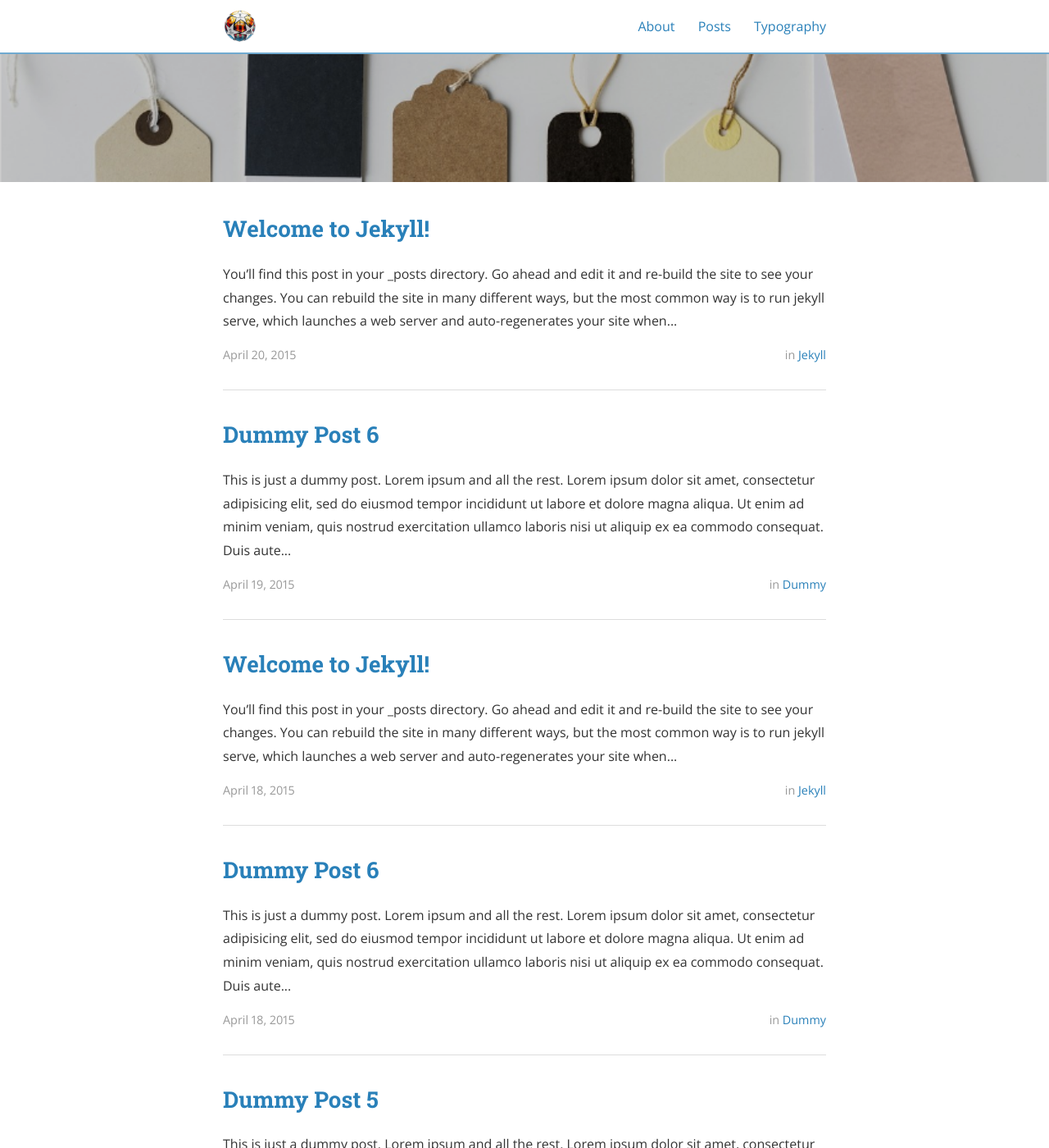
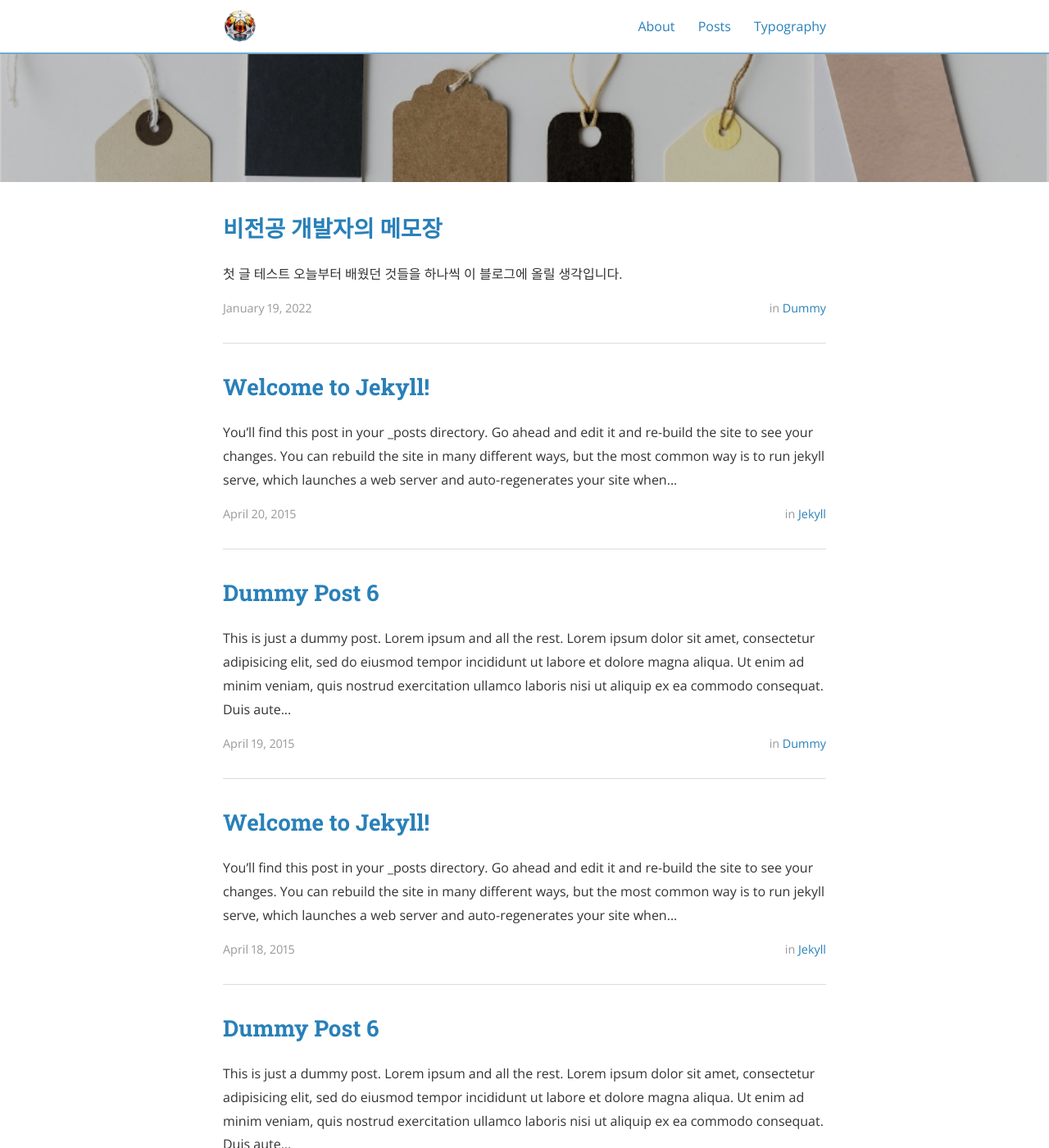
Before and after one commit to junsu1026/junsu1026.github.io, a Jekyll site: the page built from index.html, in a window 1280 px wide and 1400 px high, scrolled down 283 px. Shown: the whole window at 82% size. Built offline with Jekyll 4.4.1, drawn with Linux system fonts in a browser that asks for light colours; nearby versions of some CDN libraries; the list of posts is cut into pages by our own code.

Commit message:
더미 추가

```diff
--- a/_posts/2015-04-18-dummy.md
+++ /dev/null
@@ -1,16 +0,0 @@
----
-layout: post
-title:  "Dummy Post"
-date:   2015-04-18T14:25:52-05:00
-author: Ben Centra
-categories: Dummy
----
-
-This is just a dummy post. Lorem ipsum and all the rest.
-
-Lorem ipsum dolor sit amet, consectetur adipisicing elit, sed do eiusmod
-tempor incididunt ut labore et dolore magna aliqua. Ut enim ad minim veniam,
-quis nostrud exercitation ullamco laboris nisi ut aliquip ex ea commodo
-consequat. Duis aute irure dolor in reprehenderit in voluptate velit esse
-cillum dolore eu fugiat nulla pariatur. Excepteur sint occaecat cupidatat non
-proident, sunt in culpa qui officia deserunt mollit anim id est laborum.
--- /dev/null
+++ b/_posts/2022-01-11-first.md
@@ -0,0 +1,11 @@
+---
+layout: post
+title:  "비전공 개발자의 메모장"
+date:   2022-01-18T21:04:00-05:00
+author: Junsu Noh
+categories: Dummy
+---
+
+ 첫 글 테스트
+
+오늘부터 배웠던 것들을 하나씩 이 블로그에 올릴 생각입니다.
--- a/about.md
+++ b/about.md
@@ -7,12 +7,8 @@ main_nav: true
 
 ![alt text]({{ site.baseurl }}/assets/profile-placeholder.gif "Profile Picture"){:.profile}
 
-Centrarium is a custom theme for Jekyll, made by [Ben Centra][bencentra] for his own blog. He'd be humbled if you liked it enough to use it as well! Installation and configuration instructions can be found in the [GitHub repository](https://github.com/bencentra/centrarium).
+제가 공부하는 것들을 알기 쉽게 모아두고자 하는 블로그 입니다.
 
-This page is a good place to write about yourself, your project, your product, or whatever it is your site is for. You can replace the image above, or you can get rid of it entirely.
+링크 예)[jekyllrb.com](http://jekyllrb.com/)
 
-You can find out more info about customizing your Jekyll theme, as well as basic Jekyll usage documentation at [jekyllrb.com](http://jekyllrb.com/). And you can find the source code for Jekyll at [github.com/jekyll/jekyll](https://github.com/jekyll/jekyll)
-
-[centrarium]: https://github.com/bencentra/centrarium
-[bencentra]: http://bencentra.com
 [jekyll]: https://github.com/jekyll/jekyll
--- a/typography.md
+++ b/typography.md
@@ -5,130 +5,39 @@ permalink: /typography/
 main_nav: true
 ---
 
-<p>The purpose of this HTML is to help determine what default settings are with Bitters and to make sure that all possible HTML Elements are included in this HTML so as to not miss any possible Elements when designing a site.</p>
+<p>개인적인 공부와 포스팅을 위해 만든 늦은 개발자 블로그</p>
 
 <hr>
+<h1 id="headings">안녕하세요</h1>
 
-<h1 id="headings">Headings</h1>
-
-<h1>h1. Heading</h1>
-<h2>h2. Heading</h2>
-<h3>h3. Heading</h3>
-<h4>h4. Heading</h4>
-<h5>h5. Heading</h5>
-<h6>h6. Heading</h6>
+<h3>공유하고 같이 성장하는 사람이 되었으면 합니다!</h3>
 
 <hr>
 
 <h1 id="paragraph">Paragraph</h1>
 
-<p>Lorem ipsum dolor sit amet, <a href="#" title="test link">test link</a> adipiscing elit. Nullam dignissim convallis est. Quisque aliquam. Donec faucibus. Nunc iaculis suscipit dui. Nam sit amet sem. Aliquam libero nisi, imperdiet at, tincidunt nec, gravida vehicula, nisl. Praesent mattis, massa quis luctus fermentum, turpis mi volutpat justo, eu volutpat enim diam eget metus. Maecenas ornare tortor. Donec sed tellus eget sapien fringilla nonummy. Mauris a ante. Suspendisse quam sem, consequat at, commodo vitae, feugiat in, nunc. Morbi imperdiet augue quis tellus.</p>
+<p>많은 비전공자들이 쉬운 방법을 통해서 높이 성장했으면 좋겠습니다. 저는 쉬운걸 좋아해서 뭐든지 배운건 쉽게 바꾸려고 하는 노력을 합니다.</p>
 
-<p>Lorem ipsum dolor sit amet, <em>emphasis</em> consectetuer adipiscing elit. Nullam dignissim convallis est. Quisque aliquam. Donec faucibus. Nunc iaculis suscipit dui. Nam sit amet sem. Aliquam libero nisi, imperdiet at, tincidunt nec, gravida vehicula, nisl. Praesent mattis, massa quis luctus fermentum, turpis mi volutpat justo, eu volutpat enim diam eget metus. Maecenas ornare tortor. Donec sed tellus eget sapien fringilla nonummy. Mauris a ante. Suspendisse quam sem, consequat at, commodo vitae, feugiat in, nunc. Morbi imperdiet augue quis tellus.</p>
+<p>평범하게 살아보자</p>
 
 <hr>
+<h1 id="list_types">개발 일지</h1>
 
-<h1 id="list_types">List Types</h1>
+<p>너무 어렵게 설명하는 블로그가 많아서 <code>쉽게</code> 설명해보자</p>
 
-<p>Lists are unstyled by defualt. To restore the original styling, add the <code>.default</code> class</p>
-
-<h3>Definition List</h3>
-<dl>
-  <dt>Definition List Title</dt>
-  <dd>This is a definition list division.</dd>
-</dl>
-
-<h3>Ordered List</h3>
-<ol>
-  <li>List Item 1</li>
-  <li>List Item 2</li>
-  <li>List Item 3</li>
-</ol>
-
-<h3>Unordered List</h3>
-<ul>
-  <li>List Item 1</li>
-  <li>List Item 2</li>
-  <li>List Item 3</li>
-</ul>
-
-<h3>Ordered List with <code>.default</code> class</h3>
-<ol class="default">
-  <li>List Item 1</li>
-  <li>List Item 2</li>
-  <li>List Item 3</li>
-</ol>
-
-<h3>Unordered List with <code>.default</code> class</h3>
-<ul class="default">
-  <li>List Item 1</li>
-  <li>List Item 2</li>
-  <li>List Item 3</li>
-</ul>
 
 <hr>
-
-<h1 id="form_elements">Fieldsets and Form Elements</h1>
+<h1 id="form_elements">어려운 일은 함께 해결해요</h1>
 
 <fieldset>
-  <p>Lorem ipsum dolor sit amet, consectetuer adipiscing elit. Nullam dignissim convallis est. Quisque aliquam. Donec faucibus. Nunc iaculis suscipit dui. Nam sit amet sem. Aliquam libero nisi, imperdiet at, tincidunt nec, gravida vehicula, nisl. Praesent mattis, massa quis luctus fermentum, turpis mi volutpat justo, eu volutpat enim diam eget metus.</p>
+
+  <p>어려운 것을 쉽게 바꾸어보자</p>
 
   <form>
-    <h2>Form Element</h2>
+    <h2>복잡하게 생각하지 말기</h2>
 
-    <p>Lorem ipsum dolor sit amet, consectetuer adipiscing elit. Nullam dignissim convallis est. Quisque aliquam. Donec faucibus. Nunc iaculis suscipit dui.</p>
 
-    <p><label for="text_field">Text Field:</label>
-      <input type="text" id="text_field" /></p>
-
-    <p><label for="text_area">Text Area:</label>
-      <textarea id="text_area"></textarea></p>
-
-    <p><label for="select_element">Select Element:</label>
-      <select name="select_element">
-        <optgroup label="Option Group 1">
-          <option value="1">Option 1</option>
-          <option value="2">Option 2</option>
-          <option value="3">Option 3</option>
-        </optgroup>
-        <optgroup label="Option Group 2">
-          <option value="1">Option 1</option>
-          <option value="2">Option 2</option>
-          <option value="3">Option 3</option>
-        </optgroup>
-    </select></p>
-
-    <p><label for="radio_buttons">Radio Buttons:</label>
-      <label>
-        <input type="radio" class="radio" name="radio_button" value="radio_1" /> Radio 1
-      </label>
-      <label>
-        <input type="radio" class="radio" name="radio_button" value="radio_2" /> Radio 2
-      </label>
-      <label>
-        <input type="radio" class="radio" name="radio_button" value="radio_3" /> Radio 3
-      </label>
-    </p>
-
-    <p><label for="checkboxes">Checkboxes:</label>
-      <label>
-        <input type="checkbox" class="checkbox" name="checkboxes" value="check_1" /> Checkbox 1
-      </label>
-      <label>
-        <input type="checkbox" class="checkbox" name="checkboxes" value="check_2" /> Checkbox 2
-      </label>
-      <label>
-        <input type="checkbox" class="checkbox" name="checkboxes" value="check_3" /> Checkbox 3
-      </label>
-    </p>
-
-    <p><label for="password">Password:</label>
-      <input type="password" class="password" name="password" />
-    </p>
-
-    <p><label for="file">File Input:</label>
-      <input type="file" class="file" name="file" />
-    </p>
+    <p>때로는 돌아가보기</p>
 
 
     <p><input type="submit" value="Submit" /></p>
@@ -136,21 +45,4 @@ main_nav: true
 </fieldset>
 
 <hr>
-
-<h1 id="tables">Tables</h1>
-
-<table cellspacing="0" cellpadding="0">
-  <tr>
-    <th>Table Header 1</th><th>Table Header 2</th><th>Table Header 3</th>
-  </tr>
-  <tr>
-    <td>Division 1</td><td>Division 2</td><td>Division 3</td>
-  </tr>
-  <tr class="even">
-    <td>Division 1</td><td>Division 2</td><td>Division 3</td>
-  </tr>
-  <tr>
-    <td>Division 1</td><td>Division 2</td><td>Division 3</td>
-  </tr>
-</table>
 </div>
```
Also changed, not shown: 1 other file.
